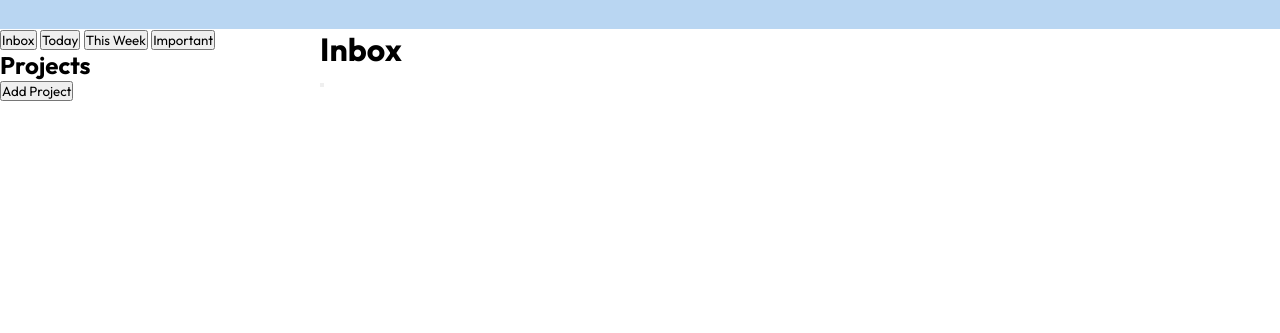
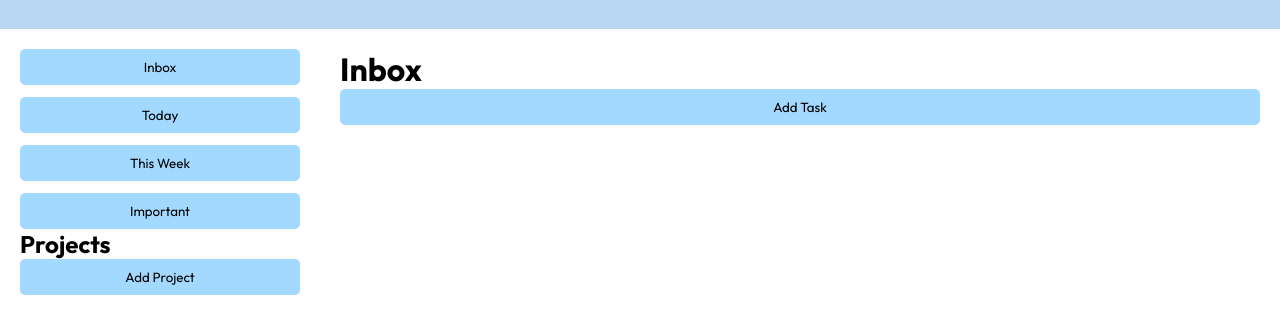
Before and after one commit to gnanaprakash2918/Todo-List, a website built with webpack: page src/index.html in a window 1280 px wide. Shown: the part 91-424 px from the top of the page. Built offline with nearby package versions, Linux system fonts and the light colour scheme.

Commit message:
Add Colors to left panel

```diff
--- a/src/index.html
+++ b/src/index.html
@@ -17,22 +17,22 @@
     <main>
       <div class="left-side-panel">
         <div class="tasks-section">
-          <button class="inbox-btn">Inbox</button>
-          <button class="today-btn">Today</button>
-          <button class="week-btn">This Week</button>
-          <button class="important-btn">Important</button>
+          <button class="inbox-btn btn">Inbox</button>
+          <button class="today-btn btn">Today</button>
+          <button class="week-btn btn">This Week</button>
+          <button class="important-btn btn">Important</button>
         </div>
 
         <div class="projects-section">
           <h2>Projects</h2>
-          <button class="add-project-btn">Add Project</button>
+          <button class="add-project-btn btn">Add Project</button>
         </div>
       </div>
 
       <div class="right-side-panel">
         <h1>Inbox</h1>
         <div class="tasks-list">
-          <button class="add-task"></button>
+          <button class="add-task btn">Add Task</button>
         </div>
       </div>
     </main>
--- a/src/style.css
+++ b/src/style.css
@@ -14,10 +14,11 @@ html {
 
 :root {
   --columbia-blue: #b9d6f2ff;
-  --oxford-blue: #061a40ff;
-  --sapphire: #0353a4ff;
-  --bice-blue: #006daaff;
-  --prussian-blue: #003559ff;
+  --uranian-blue: #a3d9ffff;
+  --chinese-violet: #7e6b8fff;
+  --celadon: #96e6b3ff;
+  --amaranth: #da3e52ff;
+  --maize: #f2e94eff;
 }
 
 .header {
@@ -51,8 +52,28 @@ main {
 .left-side-panel {
   width: 25%;
   flex-direction: column;
+  padding: 20px;
 }
 
 .right-side-panel {
   width: 75%;
+  padding: 20px;
 }
+
+.tasks-section {
+  display: flex;
+  flex-direction: column;
+  gap: 12px;
+}
+
+.btn {
+  padding: 10px 20px;
+  border-radius: 5px;
+  cursor: pointer;
+  border: none;
+  background-color: var(--uranian-blue);
+  width: 100%;
+}
+
+.btn:hover {
+}
```
